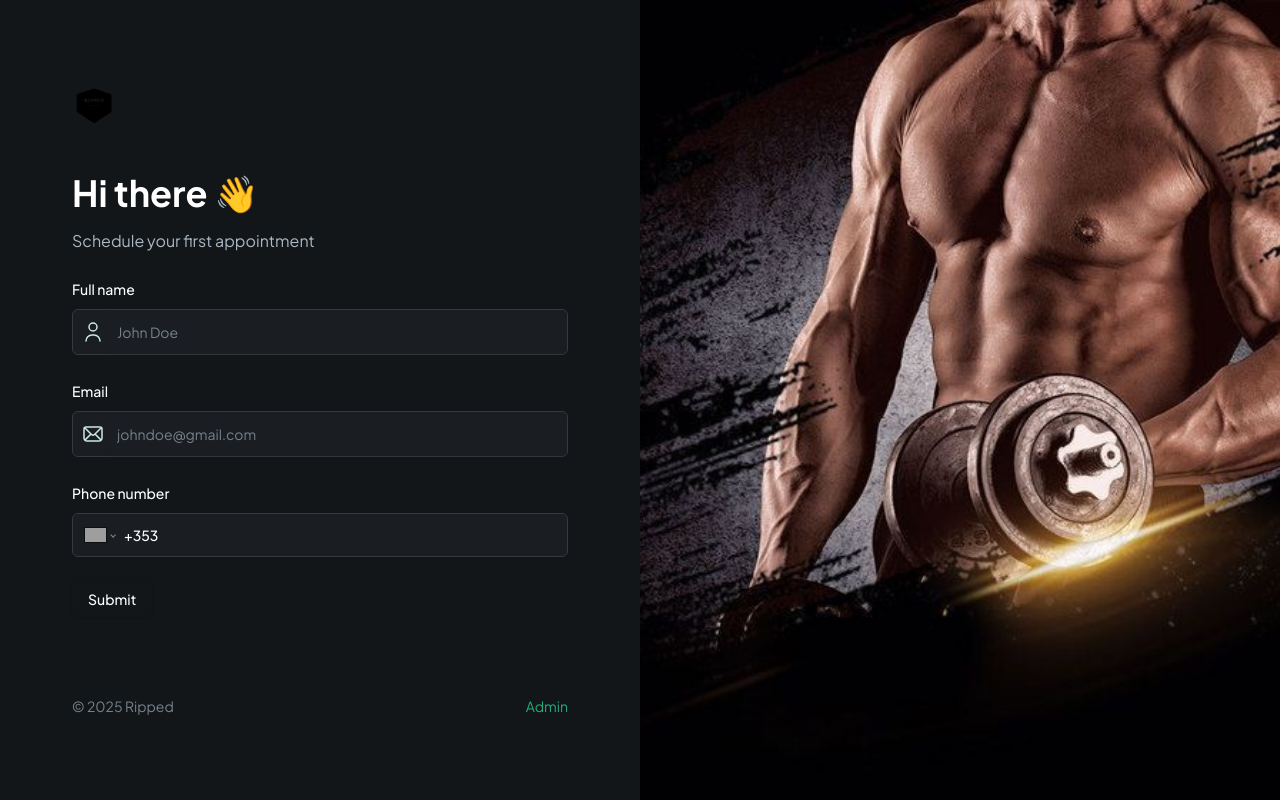
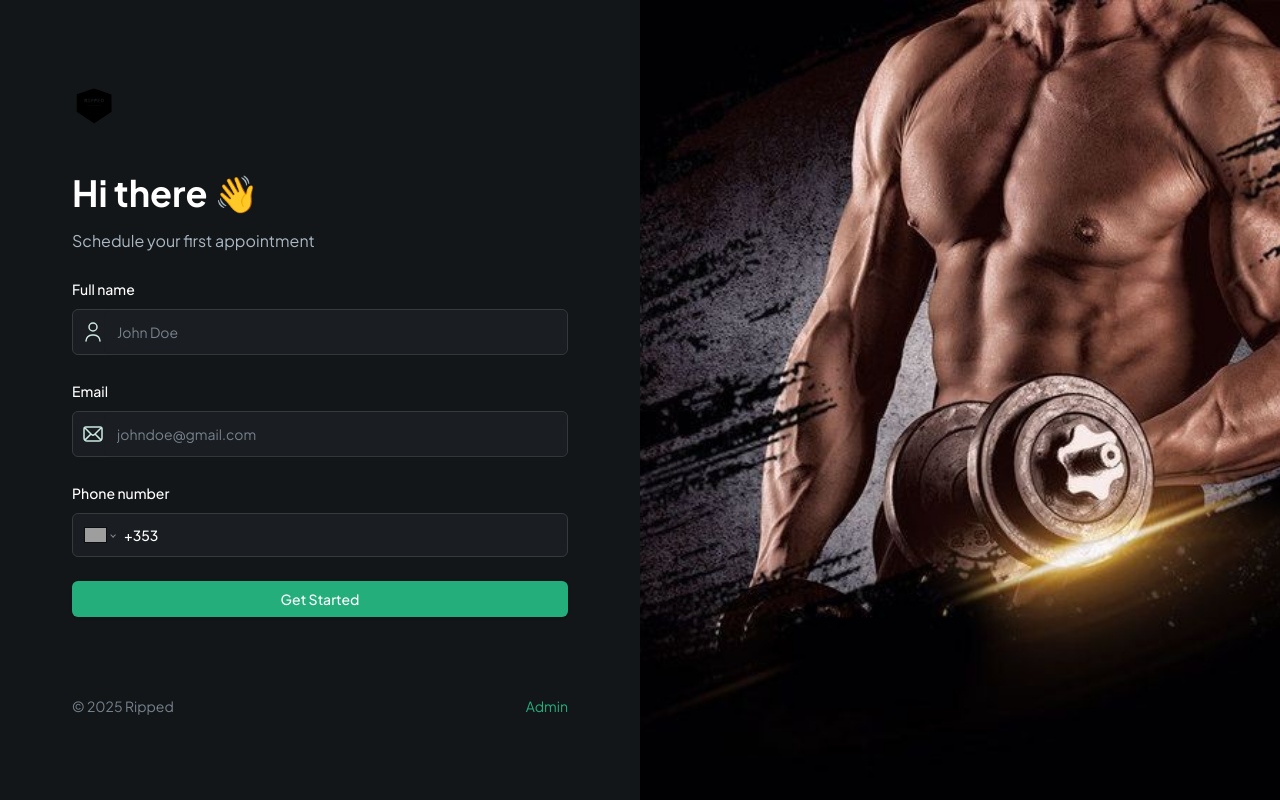
Before and after one commit to Adityaaj18/ripped-personal-training, a Next.js app in the folder ripped-personal-training/: page / in a window 1280 px wide. Built offline with nearby package versions, Linux system fonts and the light colour scheme; grey boxes are pictures that could not be loaded.

Commit message:
created submit button component

```diff
--- /dev/null
+++ b/ripped-personal-training/src/components/SubmitButton.tsx
@@ -0,0 +1,38 @@
+import React from "react";
+import { Button } from "./ui/button";
+import Image from "next/image";
+
+interface ButtonProps {
+  isLoading?: boolean;
+  className?: string;
+  children?: React.ReactNode;
+}
+
+const SubmitButton = ({ isLoading, className, children }: ButtonProps) => {
+  return (
+    <div>
+      <Button
+        type="submit"
+        disabled={isLoading}
+        className={className ?? "shad-primary-btn w-full"}
+      >
+        {isLoading ? (
+          <div className="flex items-center gap-4">
+            <Image
+              src="/assets/icons/loader.svg"
+              alt="loader"
+              width={24}
+              height={24}
+              className="animate-spin"
+            />
+            Loading...
+          </div>
+        ) : (
+          children
+        )}
+      </Button>
+    </div>
+  );
+};
+
+export default SubmitButton;
--- a/ripped-personal-training/src/components/ui/forms/CustomerForm.tsx
+++ b/ripped-personal-training/src/components/ui/forms/CustomerForm.tsx
@@ -7,6 +7,8 @@
 import { Form } from "@/components/ui/form";
 import { Input } from "@/components/ui/input";
 import CustomFormField from "../CustomFormField";
+import SubmitButton from "../../SubmitButton";
+import { useState } from "react";
 
 export enum FormFieldType {
   INPUT = "input",
@@ -25,6 +27,7 @@
 });
 
 const CustomerForm = () => {
+  const [isLoading, setIsLoading] = useState(false)
   // 1. Define your form.
   const form = useForm<z.infer<typeof formSchema>>({
     resolver: zodResolver(formSchema),
@@ -73,7 +76,7 @@
 
         />
 
-        <Button type="submit">Submit</Button>
+        <SubmitButton isLoading={isLoading}>Get Started</SubmitButton>
       </form>
     </Form>
   );
```
